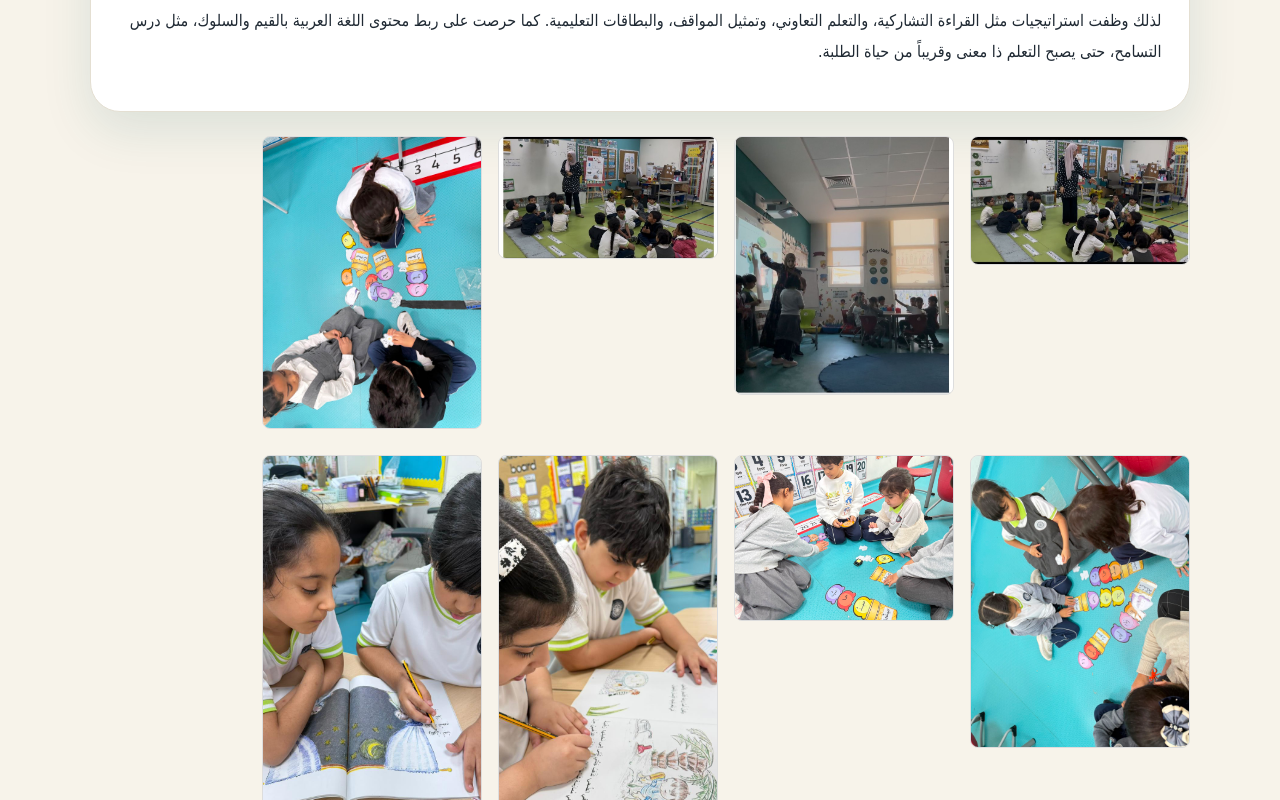
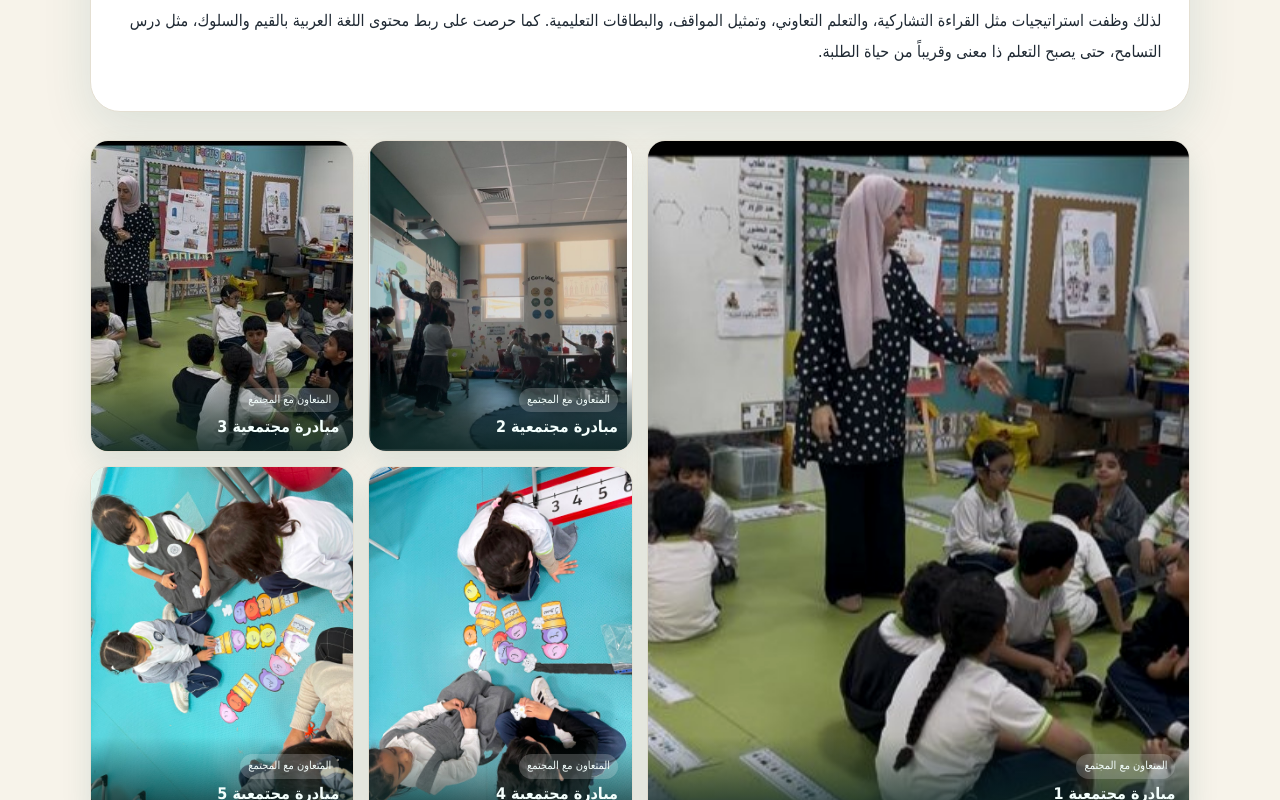
Before and after one commit to momkenanna/final, a Next.js app: page / in a window 1280 px wide. Shown: the part 3540-4340 px from the top of the page. Built offline with nearby package versions, Linux system fonts and the light colour scheme.

Commit message:
redesign community images with elegant showcase layout

```diff
--- a/app/globals.css
+++ b/app/globals.css
@@ -101,6 +101,64 @@ dd { margin: 0; font-weight: 800; }
 .final-score p { margin: 0; opacity: .9; }
 .rich-text { background: #fff; border: 1px solid var(--line); border-radius: 30px; padding: 28px; box-shadow: var(--shadow); }
 .rich-text p { margin: 0 0 16px; }
+
+.community-showcase {
+  margin-top: 1.75rem;
+  display: grid;
+  grid-template-columns: repeat(12, minmax(0, 1fr));
+  gap: 14px;
+}
+.community-card {
+  grid-column: span 3;
+  position: relative;
+  overflow: hidden;
+  border-radius: 18px;
+  border: 1px solid var(--line);
+  background: #fff;
+  min-height: 200px;
+  box-shadow: 0 12px 30px rgba(17, 94, 89, 0.12);
+  transition: transform 0.26s ease, box-shadow 0.26s ease;
+}
+.community-card.feature {
+  grid-column: span 6;
+  grid-row: span 2;
+  min-height: 414px;
+}
+.community-card img {
+  width: 100%;
+  height: 100%;
+  object-fit: cover;
+  display: block;
+  filter: saturate(0.95) contrast(1.02);
+  transition: transform 0.45s ease;
+}
+.community-card:hover {
+  transform: translateY(-4px);
+  box-shadow: 0 18px 38px rgba(17, 94, 89, 0.2);
+}
+.community-card:hover img {
+  transform: scale(1.04);
+}
+.community-overlay {
+  position: absolute;
+  inset: auto 0 0 0;
+  padding: 12px 14px;
+  background: linear-gradient(180deg, transparent, rgba(11, 37, 36, 0.85));
+  color: #f4fffd;
+}
+.community-overlay span {
+  display: inline-block;
+  font-size: 11px;
+  padding: 2px 8px;
+  border-radius: 999px;
+  background: rgba(255, 255, 255, 0.2);
+  margin-bottom: 4px;
+}
+.community-overlay strong {
+  display: block;
+  font-size: 16px;
+  line-height: 1.4;
+}
 
 .lesson-grid, .evidence-grid { display: grid; grid-template-columns: repeat(3, 1fr); gap: 22px; }
 .lesson-number { color: var(--gold); font-size: 34px; font-weight: 900; }
@@ -245,10 +303,14 @@ ul, ol { padding-right: 22px; }
   .mobile-menu { display: block; }
   .hero, .two-columns, .score-layout, .footer { grid-template-columns: 1fr; }
   .card-grid.four, .lesson-grid, .evidence-grid { grid-template-columns: repeat(2, 1fr); }
+  .community-card { grid-column: span 6; min-height: 220px; }
+  .community-card.feature { grid-column: span 12; min-height: 340px; }
 }
 @media (max-width: 680px) {
   .section { padding: 60px 5vw; }
   .card-grid.four, .lesson-grid, .evidence-grid { grid-template-columns: 1fr; }
+  .community-showcase { grid-template-columns: repeat(2, minmax(0, 1fr)); }
+  .community-card, .community-card.feature { grid-column: span 2; min-height: 230px; }
   .gallery-stage { grid-template-columns: 38px 1fr 38px; gap: 8px; }
   .gallery-nav { width: 38px; height: 38px; }
   .gallery-frame { min-height: 260px; }
--- a/app/page.tsx
+++ b/app/page.tsx
@@ -90,6 +90,17 @@ const references = [
   'محمد، علي حسن. (2020). أثر التدريس التشاركي في تنمية التحصيل والتفكير لدى الطلبة. المجلة التربوية.',
   'Tomlinson, C. A. (2017). How to differentiate instruction in academically diverse classrooms. ASCD.',
   'Brookfield, S. D. (2017). Becoming a critically reflective teacher. Jossey-Bass.',
+];
+
+const communityImages = [
+  { src: '/evidence/cor%201.jpg', title: 'مبادرة مجتمعية 1' },
+  { src: '/evidence/cor%202.jpg', title: 'مبادرة مجتمعية 2' },
+  { src: '/evidence/cor%203.jpg', title: 'مبادرة مجتمعية 3' },
+  { src: '/evidence/cor%204.JPG', title: 'مبادرة مجتمعية 4' },
+  { src: '/evidence/cor%205.JPG', title: 'مبادرة مجتمعية 5' },
+  { src: '/evidence/cor%206.JPG', title: 'مبادرة مجتمعية 6' },
+  { src: '/evidence/cor%207.jpeg', title: 'مبادرة مجتمعية 7' },
+  { src: '/evidence/cor%208.jpeg', title: 'مبادرة مجتمعية 8' },
 ];
 
 function SectionTitle({ eyebrow, title, text }: { eyebrow: string; title: string; text?: string }) {
@@ -235,31 +246,22 @@ export default function Home() {
             مثل درس التسامح، حتى يصبح التعلم ذا معنى وقريباً من حياة الطلبة.
           </p>
         </div>
-        <div style={{ display: 'flex', flexWrap: 'wrap', gap: '1rem', marginTop: '1.5rem' }}>
-          <a href="/evidence/cor%201.jpg" target="_blank" rel="noopener noreferrer">
-            <img src="/evidence/cor%201.jpg" alt="cor 1" style={{ width: '220px', borderRadius: '8px', border: '1px solid #ddd' }} />
-          </a>
-          <a href="/evidence/cor%202.jpg" target="_blank" rel="noopener noreferrer">
-            <img src="/evidence/cor%202.jpg" alt="cor 2" style={{ width: '220px', borderRadius: '8px', border: '1px solid #ddd' }} />
-          </a>
-          <a href="/evidence/cor%203.jpg" target="_blank" rel="noopener noreferrer">
-            <img src="/evidence/cor%203.jpg" alt="cor 3" style={{ width: '220px', borderRadius: '8px', border: '1px solid #ddd' }} />
-          </a>
-          <a href="/evidence/cor%204.JPG" target="_blank" rel="noopener noreferrer">
-            <img src="/evidence/cor%204.JPG" alt="cor 4" style={{ width: '220px', borderRadius: '8px', border: '1px solid #ddd' }} />
-          </a>
-          <a href="/evidence/cor%205.JPG" target="_blank" rel="noopener noreferrer">
-            <img src="/evidence/cor%205.JPG" alt="cor 5" style={{ width: '220px', borderRadius: '8px', border: '1px solid #ddd' }} />
-          </a>
-          <a href="/evidence/cor%206.JPG" target="_blank" rel="noopener noreferrer">
-            <img src="/evidence/cor%206.JPG" alt="cor 6" style={{ width: '220px', borderRadius: '8px', border: '1px solid #ddd' }} />
-          </a>
-          <a href="/evidence/cor%207.jpeg" target="_blank" rel="noopener noreferrer">
-            <img src="/evidence/cor%207.jpeg" alt="cor 7" style={{ width: '220px', borderRadius: '8px', border: '1px solid #ddd' }} />
-          </a>
-          <a href="/evidence/cor%208.jpeg" target="_blank" rel="noopener noreferrer">
-            <img src="/evidence/cor%208.jpeg" alt="cor 8" style={{ width: '220px', borderRadius: '8px', border: '1px solid #ddd' }} />
-          </a>
+        <div className="community-showcase">
+          {communityImages.map((image, index) => (
+            <a
+              href={image.src}
+              target="_blank"
+              rel="noopener noreferrer"
+              className={`community-card ${index === 0 ? 'feature' : ''}`}
+              key={image.src}
+            >
+              <img src={image.src} alt={image.title} />
+              <div className="community-overlay">
+                <span>المتعاون مع المجتمع</span>
+                <strong>{image.title}</strong>
+              </div>
+            </a>
+          ))}
         </div>
       </section>
 
```
